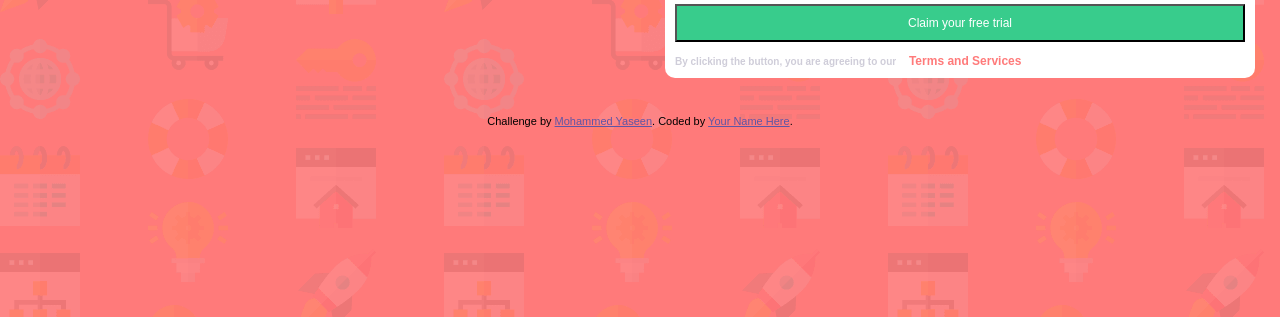
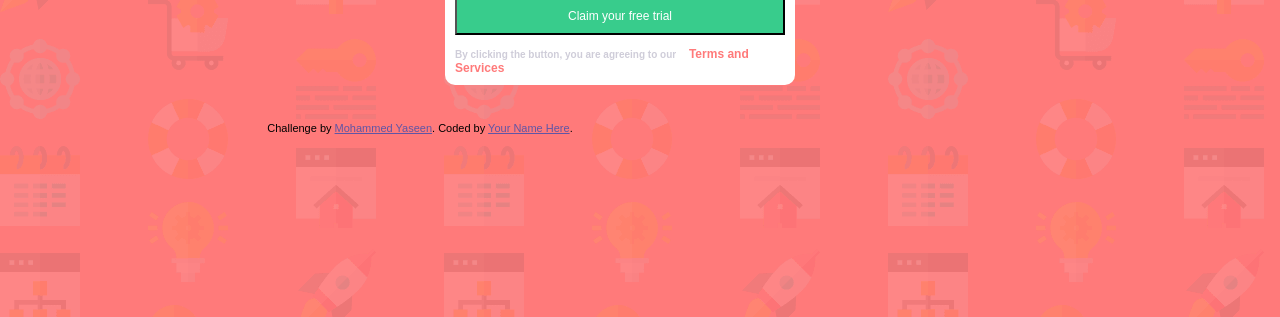
Before and after one commit to MohammedYaseen2023/challenge2, a plain HTML site: page index.html in a window 1280 px wide. Shown: the part 483-800 px from the top of the page. Drawn offline with Linux system fonts and the light colour scheme.

Commit message:
fix widh size to 800px

```diff
--- a/css/style.css
+++ b/css/style.css
@@ -29,10 +29,13 @@ body {
     font-size: 12px;
     font-family: 'Poppins', sans-serif;
     /* Include the appropriate font-weight declarations if needed */
+    min-height: 100vh;
+    max-width: 800px;
     display: flex;
     flex-direction: column;
     justify-content: center;
-    min-height: 100vh;
+    margin-left:20px ;
+
 }
 
 
```
